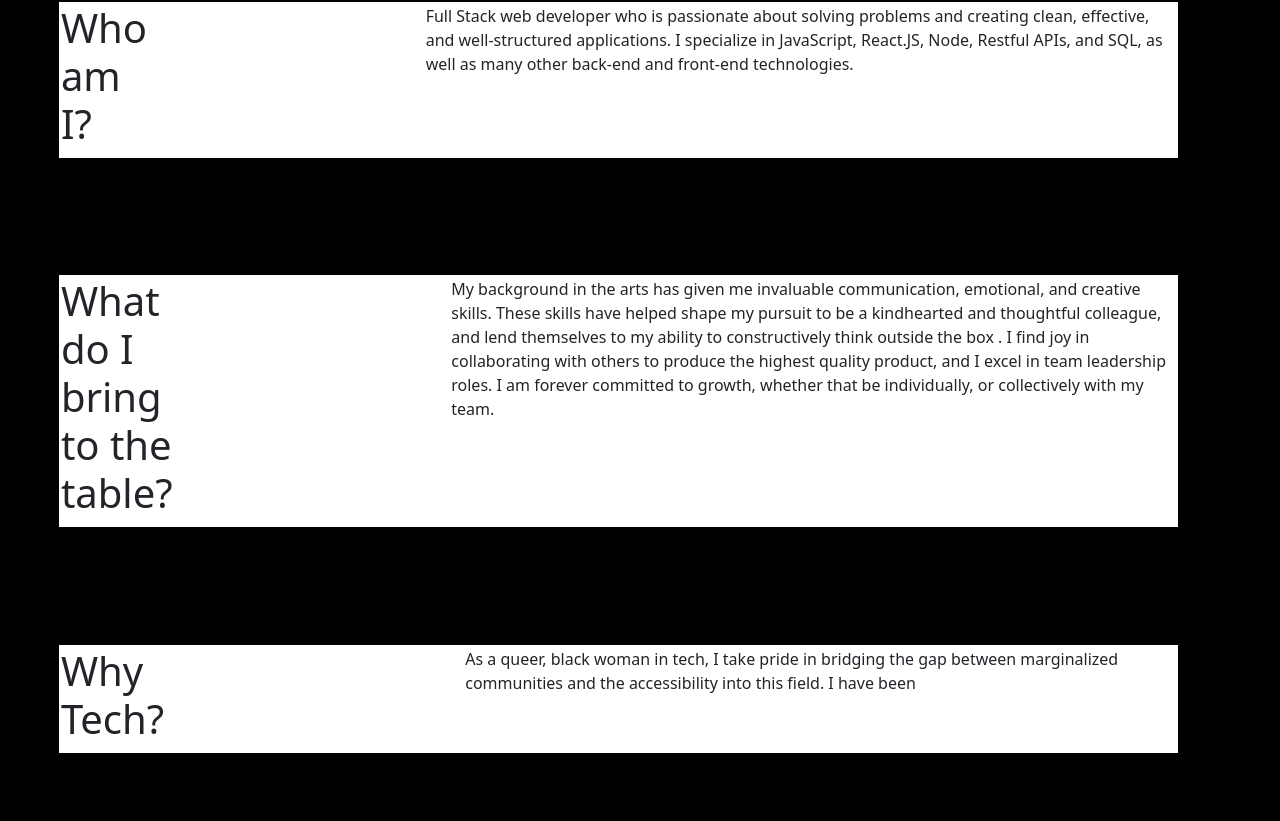
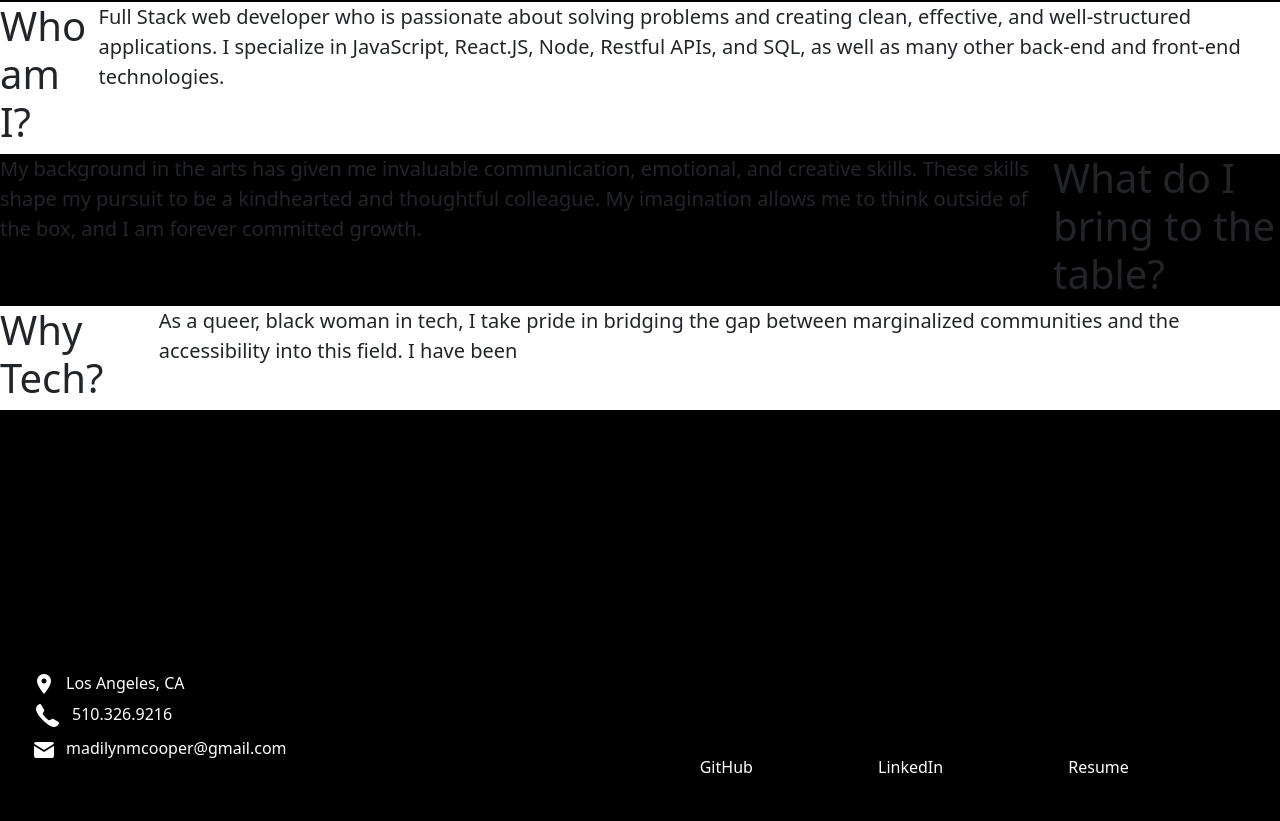
Before and after one commit to Madilyncooper/mcPortfolio, a React (Vite) app: page /about in a window 1280 px wide. Shown: the part 879-1700 px from the top of the page. After the commit the page ends 1674 px from the top, so only its background shows below. Built offline with nearby package versions, Linux system fonts and the light colour scheme.

Commit message:
Continuted styling for about page bio questions who, what, why

```diff
--- a/src/App.css
+++ b/src/App.css
@@ -201,45 +201,45 @@ margin-left: 45%;
     margin-top: 20px;
 }
 
-/* Container bio on About.jsx page */
+/* Who,what,why container on About.jsx page */
 .bio {
     margin-top: 20%;
-    margin-right: 8%;
-    margin-bottom: 30%;
+    margin-bottom: 20%;
 }
 
 /* Who, Why and What sections in About.jsx */
 .who,
 .what,
 .why {
-    margin-bottom: 10%;
     display: flex;
-    border: #fff 2px solid;
-    background-color: white;
-    margin-left: 5%;
 }
 
-/* h1 and p elements for Who, Why and What sections in About.jsx  */
+/* p element for Who section in About.jsx */
+
+
+/* who and why in About.jsx */
+.who,
 .who h1,
+.why,
+.why h1,
 .who p,
-.what h1,
-.what p,
-.why p,
-.why h1 {
+.why p {
 background-color: white;
-
 }
 
-/* p element for Who, Why and What sections in About.jsx */
+
+/* Who, What, and Why text for About.jsx */
 .who p,
 .what p,
 .why p {
-    margin-left: 25%;
+    font-size: 20px;
+    line-height: 1.5;
 }
+
 /* Footer.jsx Container for everything in footer*/
 .footerContainer {
     display: flex;
-    margin-top: 15%;
+    margin-top: 6%;
 }
 
 /* Container for Location, Number, Email in Footer.jsx */
@@ -248,7 +248,6 @@ background-color: white;
     flex-direction: column;
     list-style: none;
     color: white;
-    margin: 20px;
 }
 
 /* Number, Location, and Email in Footer.jsx */
--- a/src/components/About.jsx
+++ b/src/components/About.jsx
@@ -30,17 +30,15 @@ function About() {
                 </div>
 
                 <div className='what'>
+                    <p>
+                        My background in the arts has given me invaluable communication, emotional, and creative
+                        skills. These skills shape my pursuit to be a kindhearted and thoughtful
+                        colleague. My imagination allows me to think outside of the box, and I am forever committed
+                        growth.
+                    </p>
                     <h1>
                         What do I bring to the table?
                     </h1>
-                    <p>
-                        My background in the arts has given me invaluable communication, emotional, and creative
-                        skills. These skills have helped shape my pursuit to be a kindhearted and thoughtful
-                        colleague, and lend themselves to my ability to constructively think outside the box .
-                        I find joy in collaborating with others to produce the highest quality product, and I excel in
-                        team leadership roles. I am forever committed to growth, whether that be individually, or collectively
-                        with my team.
-                    </p>
                 </div>
 
                 <div className='why'>
```
